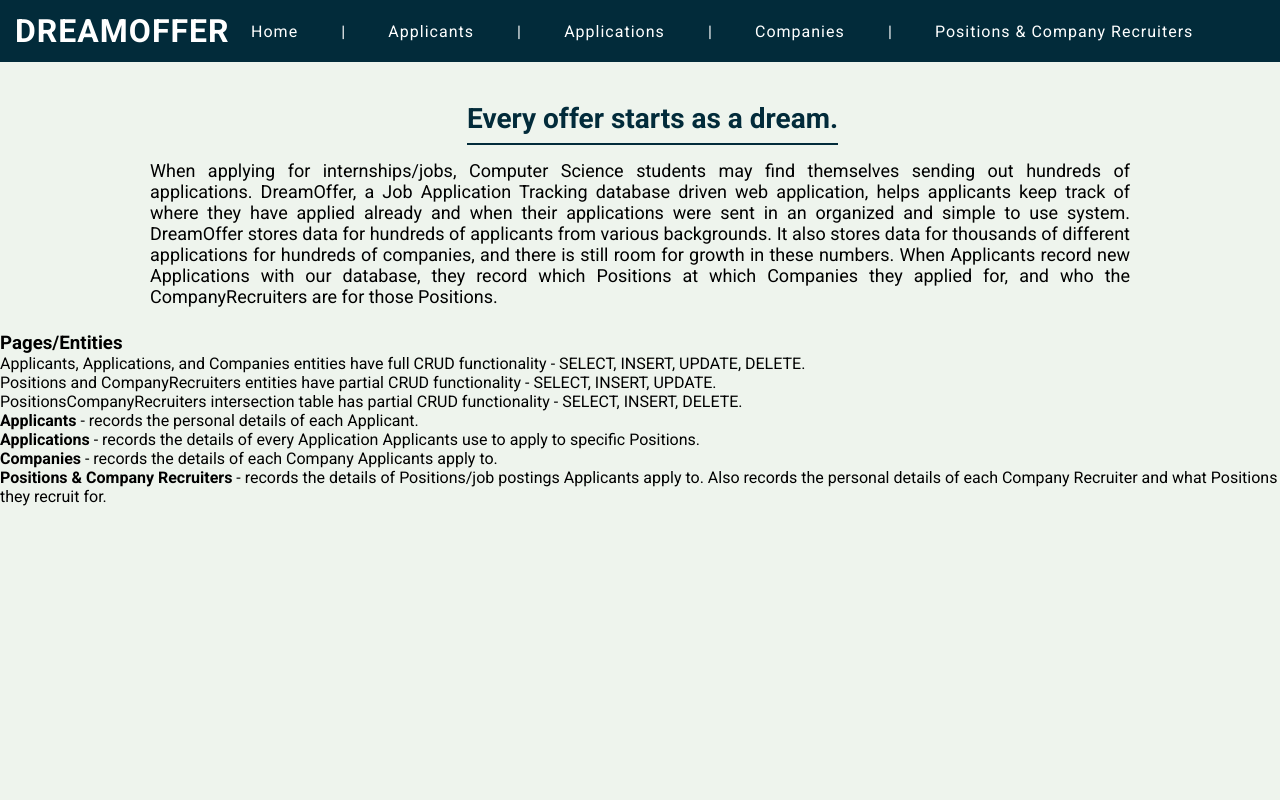
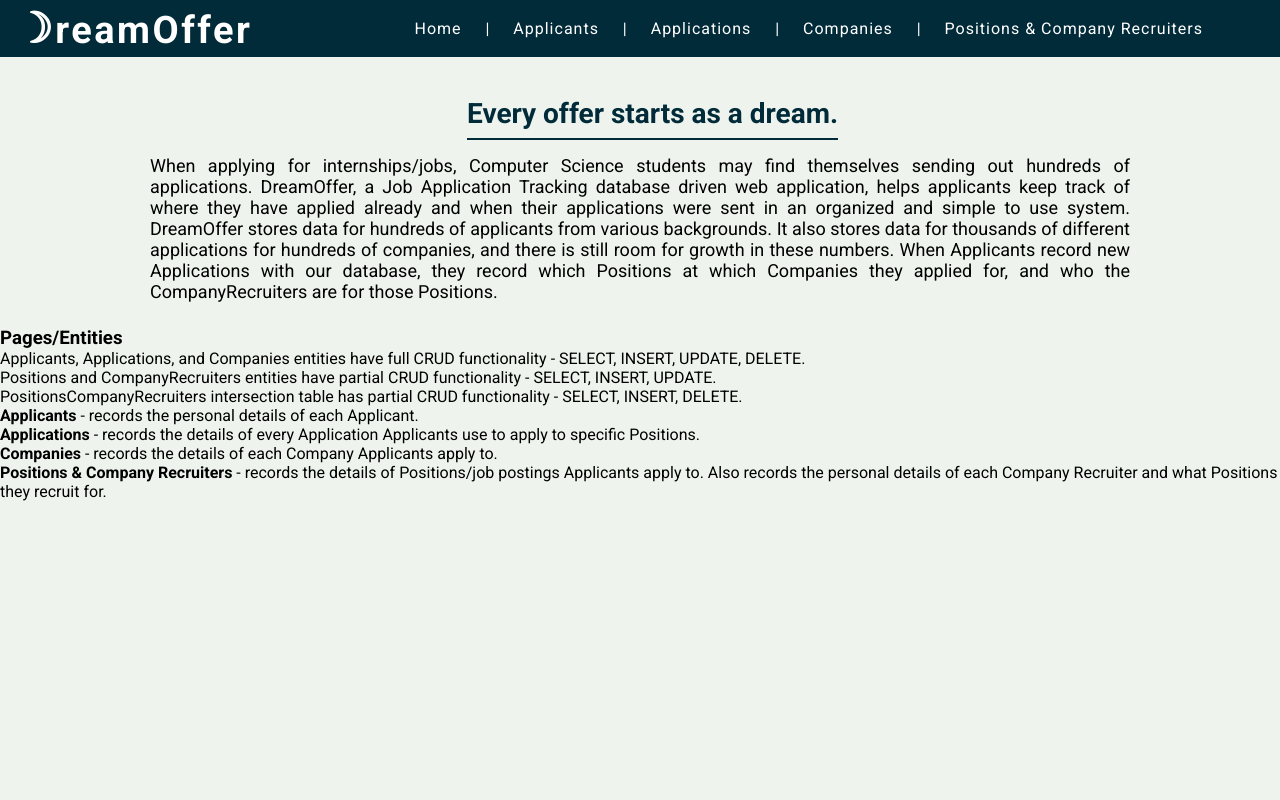
Before and after one commit to sophlil/DreamOffer, a Flask app: page / in a window 1280 px wide. Run offline with Flask 2, Linux system fonts and the light colour scheme; some libraries are stand-ins or nearby versions.

Commit message:
edit positioning of header elements

```diff
--- a/static/style.css
+++ b/static/style.css
@@ -9,8 +9,7 @@
   --table-color: #1F7A8C; /* #1F7A8C; */
   --table-row-color: #E1E5F2; /* #E1E5F2; */
 
-  --link-color: #ff8500;
-  --link-visited-color: #5a189a;
+  --link-color: #1f979b;
 
   --delete-form-header-color: #4e0110; /* #660708; */
   --delete-form-color: linear-gradient(to bottom, #c32530, #db222a); /* #db222a; */ /* #ba181b; */
@@ -103,6 +102,10 @@ body > .wrapper {
   justify-content: center;
 }
 
+#moon {
+  font-size: 42px;
+}
+
 .title {
   margin: 25px 0;
   text-align: center;
@@ -172,6 +175,72 @@ div > h3::after {
 
 tbody > tr > td > .link:visited {
   color: var(--link-visited-color);
+}
+
+/* HEADER STYLES */
+
+.header {
+  background-color: var(--navbar-color);
+  color: white;
+  padding: 12px 15px;
+  display: flex;
+  justify-content: space-between;
+}
+
+.header > h1 {
+  text-transform: uppercase;
+  letter-spacing: 1px;
+}
+
+#logo {
+  text-transform: none;
+  font-size: 38px;
+  letter-spacing: 2.5px;
+  margin: -8px 0;
+}
+
+.navbar {
+  width: 65%;
+  align-self: center;
+  display: flex;
+  justify-content: space-around;
+  margin-right: 50px;
+}
+
+.navbar > a {
+  color: white;
+  letter-spacing: 1px;
+
+  opacity: 1;
+  transition: opacity .1s ease-in;
+
+  position: relative;
+  z-index: 9;
+}
+
+.navbar > a::before {
+  content: "";
+  position: absolute;
+  bottom: -30%;
+  left: -5%;
+  height: 1px;
+  width: 0%;
+  background-color: rgba(36, 118, 163, 0.8);
+  /* background-color: rgba(70, 165, 206, 0.8); */
+
+  transform: scaleY(0);
+  transition: transform .2s, width .2s, height .3s ease-in;
+  z-index: -1;
+}
+
+.navbar > a:hover::before {
+  transform: scaleY(1);
+  width: 110%;
+  height: 5px;
+}
+
+.navbar > a:active {
+  opacity: 0;
 }
 
 /* BUTTON STYLES */
@@ -311,65 +380,6 @@ input:not([type='submit']):valid {
 
 input:not([type='submit']):invalid {
   color: var(--delete-button-color-light);
-}
-
-/* HEADER STYLES */
-
-.header {
-  background-color: var(--navbar-color);
-  color: white;
-  padding: 12px 15px;
-  display: flex;
-  justify-content: space-between;
-}
-
-.header > h1 {
-  text-transform: uppercase;
-  letter-spacing: 1px;
-}
-
-.navbar {
-  width: 80%;
-  align-self: center;
-  display: flex;
-  justify-content: space-around;
-  margin-right: 50px;
-}
-
-.navbar > a {
-  color: white;
-  letter-spacing: 1px;
-
-  opacity: 1;
-  transition: opacity .1s ease-in;
-
-  position: relative;
-  z-index: 9;
-}
-
-.navbar > a::before {
-  content: "";
-  position: absolute;
-  bottom: -30%;
-  left: -5%;
-  height: 1px;
-  width: 0%;
-  background-color: rgba(36, 118, 163, 0.8);
-  /* background-color: rgba(70, 165, 206, 0.8); */
-
-  transform: scaleY(0);
-  transition: transform .2s, width .2s, height .3s ease-in;
-  z-index: -1;
-}
-
-.navbar > a:hover::before {
-  transform: scaleY(1);
-  width: 110%;
-  height: 5px;
-}
-
-.navbar > a:active {
-  opacity: 0;
 }
 
 /* TABLE STYLES */
--- a/templates/index.html
+++ b/templates/index.html
@@ -8,7 +8,7 @@
 
 <body>
     <div class="header">
-        <h1>DreamOffer</h1>
+        <h1 id="logo"><span id="moon">&#9789;</span>reamOffer</h1>
         <div class="navbar">
             <a href="/">Home</a> |
             <a href="/applicants">Applicants</a> |
--- a/templates/positionscompanyrecruiters.j2
+++ b/templates/positionscompanyrecruiters.j2
@@ -85,7 +85,7 @@
 
 <body>
     <div class="header">
-        <h1>Positions & Company Recruiters</h1>
+        <h1>Positions & Recruiters</h1>
         <div class="navbar">
             <a href="/">Home</a> |
             <a href="/applicants">Applicants</a> |
```
